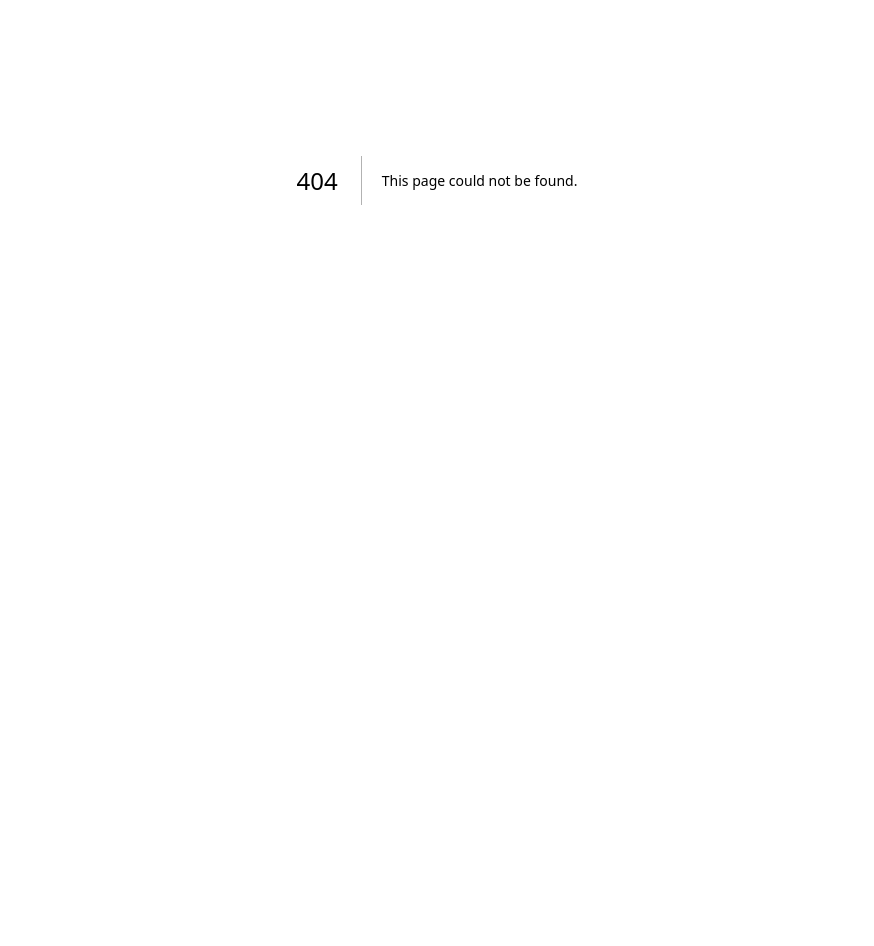
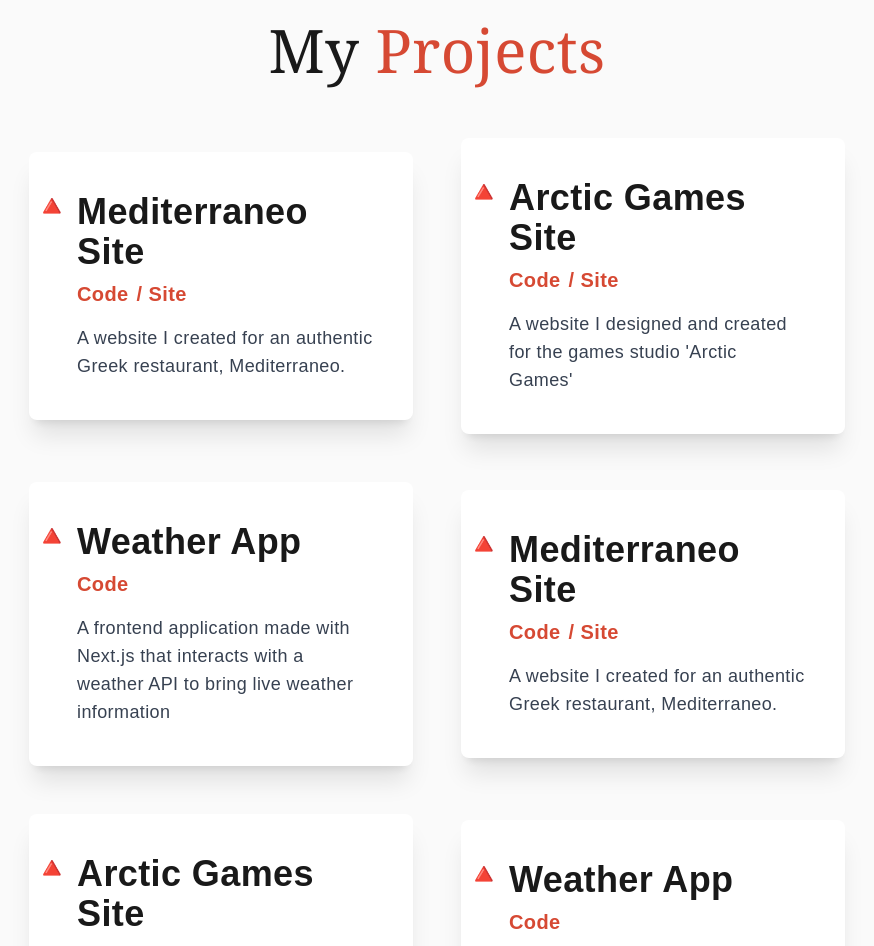
Before and after one commit to DamianoSchirinzi-Dev/portfolio-site, a Next.js app: page /projects in a window 1280 px wide. Before the commit this address had no page. Shown: the part 220-1166 px from the top of the page, without its empty margins (203-1077 px from the left). Before the commit the page ends 800 px from the top, so only its background shows below. Built offline with nearby package versions, Linux system fonts and the light colour scheme.

Commit message:
Width Issue Fix, Styling changes, implemented Projects page and new buttons.

```diff
--- a/components/IntroWithCta.tsx
+++ b/components/IntroWithCta.tsx
@@ -23,7 +23,7 @@
       <div className="relative flex justify-center w-90">
         <PillButton
           label="See my work"
-          action={() => console.log("Callback!")}
+          redirectUrl="projects"
         />
         <Image
           src={Arrow}
--- a/components/Navigation.tsx
+++ b/components/Navigation.tsx
@@ -7,7 +7,6 @@
   const [isNavOpen, setIsNavOpen] = useState(false);
 
   const scrollTo = (ID: string) => {
-    console.log("Clicked!");
     var elementToScrollTo = document.getElementById(`section-${ID}`);
     if (elementToScrollTo) {
       elementToScrollTo.scrollIntoView({ behavior: "smooth" });
@@ -18,24 +17,14 @@
     }
   };
 
+  const redirectTo = (url : string) => {
+    location.href = `/${url}`;
+  }
+
   return (
     <div className="relative flex flex-row items-center justify-between px-10 pt-12 pb-4 text-lg md:pr-20 md:pl-16 md:pb-0 bg-custom_dark">
       <div>
-        <motion.div
-        initial={{
-          opacity: 0
-        }}
-        animate={{
-          opacity:100
-        }}
-        whileHover={{
-          scale: 1.05,
-          transition: { duration: 0.5 },
-        }}>
-
-          <Image src={Vector} alt="" className="absolute left-0 object-cover w-72 top-32 sm:w-96 xl:w-1/3 xl:-rotate-45 xl:left-36 xl:top-20"/>
-          </motion.div>
-        <a href="/">
+           <a href="/">
           <h1 className="z-10 font-serif text-5xl sm:text-7xl">
             DS<strong className="text-xl text-custom_highlight">.dev</strong>
           </h1>
@@ -76,7 +65,7 @@
                 <button onClick={() => scrollTo("about")}>ABOUT</button>
               </li>
               <li className="my-8 uppercase border-b border-gray-400">
-                <button onClick={() => scrollTo("projects")}>PROJECTS</button>
+                <button onClick={() => redirectTo("projects")}>PROJECTS</button>
               </li>
               <li className="my-8 uppercase border-b border-gray-400">
                 <button onClick={() => scrollTo("blog")}>BLOG</button>
@@ -93,7 +82,7 @@
             <button onClick={() => scrollTo("about")}>About</button>
           </li>
           <li>
-            <button onClick={() => scrollTo("projects")}>Projects</button>
+            <button onClick={() => redirectTo("projects")}>Projects</button>
           </li>
           <li>
             <button onClick={() => scrollTo("blog")}>Blog</button>
--- a/components/Navigation_Blogs.tsx
+++ b/components/Navigation_Alternate.tsx
@@ -30,6 +30,10 @@
       };
     }, []);
 
+    const redirectTo = (url : string) => {
+      location.href = `/${url}`;
+    }
+
     if (isNavOpen) {
       setIsNavOpen(false);
     }
@@ -37,31 +41,11 @@
 
   return (
     <div className="flex flex-row items-center justify-between px-10 pt-12 pb-8 text-lg font-poppins text-custom_text_black md:pr-20 md:pl-16 md:pb-10 bg-custom_dark">
-      <div>
-        <motion.div
-          initial={{
-            opacity: 0,
-          }}
-          animate={{
-            opacity: 100,
-          }}
-          whileHover={{
-            scale: 1.05,
-            transition: { duration: 0.5 },
-          }}
-        >
-          <Image
-            src={Vector}
-            alt=""
-            className="absolute left-0 object-cover w-72 top-32 sm:w-96 xl:w-1/3 xl:-rotate-45 xl:left-36 xl:top-20"
-          />
-        </motion.div>
         <a href="/">
           <h1 className="z-10 font-serif text-5xl sm:text-7xl">
             DS<strong className="text-xl text-custom_highlight">.dev</strong>
           </h1>
         </a>
-      </div>
       <nav>
         <section className="flex MOBILE-MENU md:hidden">
           <div
--- a/components/PillButton.tsx
+++ b/components/PillButton.tsx
@@ -2,9 +2,14 @@
 import { PillButtonProps } from "@/types/Types";
 
 export const PillButton = (props: PillButtonProps) => {
+
+  const redirectTo = (url : string) => {
+    location.href = `/${url}`;
+  };
+
   return (
     <motion.button
-      onClick={() => props.action}
+      onClick={() => redirectTo(props.redirectUrl)}
       whileHover={{
         scale: 1.1,
         transition: { duration: 0.5 },
--- a/components/ProjectCard.tsx
+++ b/components/ProjectCard.tsx
@@ -11,10 +11,10 @@
         scale: 1.05,
         transition: { duration: 0.5 },
       }}
-      className="w-full py-6 bg-white rounded-lg shadow-lg md:w-96 text-custom_dark lg:py-10"
+      className="w-full py-6 bg-white rounded-lg shadow-xl md:w-96 text-custom_dark lg:py-10"
     >
       <div className="relative flex flex-col pl-12 pr-10">
-        <h1 className="absolute top-0 text-3xl left-1">🔺</h1>
+        <h1 className="absolute text-3xl -top-1 left-1">🔺</h1>
         <h1 className="text-lg font-bold sm:text-xl lg:text-2xl xl:text-4xl lg:pb-2">
           {props.title}
         </h1>
--- a/components/ProjectsSection.tsx
+++ b/components/ProjectsSection.tsx
@@ -2,9 +2,13 @@
 
 export default function ProjectsSection() {
   return (
-    <div id="section-projects" className="flex flex-col items-center h-full px-8 pb-4 border-t border-gray-400 gap-14 bg-custom_light">
-      <h1 className="pt-20 font-serif text-5xl text-custom_dark lg:text-6xl">
+    <div
+      id="section-projects"
+      className="flex flex-col items-center h-full px-8 pb-4 border-t border-gray-400 gap-14 bg-custom_light"
+    >
+      <h1 className="pt-20 font-serif text-5xl text-custom_dark lg:pb-2 lg:text-6xl group">
         My <strong className="text-custom_highlight">Projects</strong>
+        <span className="block max-w-0 group-hover:max-w-full transition-all duration-500 h-0.5 bg-custom_highlight"></span>
       </h1>
 
       <div className="flex flex-col items-center justify-center gap-8 pb-14 sm:flex-row sm:flex-wrap lg:gap-12">
--- a/pages/blog/[slug].js
+++ b/pages/blog/[slug].js
@@ -1,7 +1,7 @@
 // pages/blog/[slug].js
 import { useRouter } from "next/router";
 import blogs from "../../public/blogs/blogs.json";
-import Navigation_Blogs from "../../components/Navigation_Blogs";
+import Navigation_Alternate from "../../components/Navigation_Alternate";
 import Footer from "../../components/Footer";
 
 const BlogPage = ({ blog }) => {
--- /dev/null
+++ b/pages/projects/index.tsx
@@ -0,0 +1,70 @@
+import Navigation_Alternate from "../../components/Navigation_Alternate";
+import ProjectCard from "@/components/ProjectCard";
+import Footer from "@/components/Footer";
+
+export default function projects() {
+  return (
+    <div className="w-full mx-0 tracking-wide text-gray-200 bg-custom_dark font-extralight font-montserrat">
+      <Navigation_Alternate />
+      <div className="flex flex-col items-center h-full px-10 py-16 bg-custom_light lg:py-20">
+        <h1 className="pb-10 font-serif text-5xl text-custom_dark lg:pb-14 lg:text-6xl group">
+          My <strong className="text-custom_highlight">Projects</strong>
+          <span className="block max-w-0 group-hover:max-w-full transition-all duration-500 h-0.5 bg-custom_highlight"></span>
+        </h1>
+        <div>
+          <div className="flex flex-col items-center justify-center gap-8 sm:flex-row sm:flex-wrap lg:gap-12">
+            <ProjectCard
+              title="Mediterraneo Site"
+              codeUrl="https://github.com/DamianoSchirinzi-Dev/mediterraneo-restaurant_template"
+              siteUrl="https://github.com/DamianoSchirinzi-Dev/mediterraneo-restaurant_template"
+              synopsis="A website I created for an authentic Greek restaurant, Mediterraneo."
+            />
+            <ProjectCard
+              title="Arctic Games Site"
+              codeUrl="https://github.com/DamianoSchirinzi-Dev/mediterraneo-restaurant_template"
+              siteUrl="https://github.com/DamianoSchirinzi-Dev/mediterraneo-restaurant_template"
+              synopsis="A website I designed and created for the games studio 'Arctic Games'"
+            />
+            <ProjectCard
+              title="Weather App"
+              codeUrl="https://github.com/DamianoSchirinzi-Dev/mediterraneo-restaurant_template"
+              synopsis="A frontend application made with Next.js that interacts with a weather API to bring live weather information"
+            />
+
+            <ProjectCard
+              title="Mediterraneo Site"
+              codeUrl="https://github.com/DamianoSchirinzi-Dev/mediterraneo-restaurant_template"
+              siteUrl="https://github.com/DamianoSchirinzi-Dev/mediterraneo-restaurant_template"
+              synopsis="A website I created for an authentic Greek restaurant, Mediterraneo."
+            />
+            <ProjectCard
+              title="Arctic Games Site"
+              codeUrl="https://github.com/DamianoSchirinzi-Dev/mediterraneo-restaurant_template"
+              siteUrl="https://github.com/DamianoSchirinzi-Dev/mediterraneo-restaurant_template"
+              synopsis="A website I designed and created for the games studio 'Arctic Games'"
+            />
+            <ProjectCard
+              title="Weather App"
+              codeUrl="https://github.com/DamianoSchirinzi-Dev/mediterraneo-restaurant_template"
+              synopsis="A frontend application made with Next.js that interacts with a weather API to bring live weather information"
+            />
+
+            <ProjectCard
+              title="Mediterraneo Site"
+              codeUrl="https://github.com/DamianoSchirinzi-Dev/mediterraneo-restaurant_template"
+              siteUrl="https://github.com/DamianoSchirinzi-Dev/mediterraneo-restaurant_template"
+              synopsis="A website I created for an authentic Greek restaurant, Mediterraneo."
+            />
+            <ProjectCard
+              title="Arctic Games Site"
+              codeUrl="https://github.com/DamianoSchirinzi-Dev/mediterraneo-restaurant_template"
+              siteUrl="https://github.com/DamianoSchirinzi-Dev/mediterraneo-restaurant_template"
+              synopsis="A website I designed and created for the games studio 'Arctic Games'"
+            />
+          </div>
+        </div>
+      </div>
+      <Footer />
+    </div>
+  );
+}
--- a/types/Types.ts
+++ b/types/Types.ts
@@ -19,8 +19,8 @@
 
 export interface PillButtonProps {
   label: string;
-  action: Function;
   isInFooter?: boolean;
+  redirectUrl?: any;
 }
 
 export interface ProjectCardProps {
```
